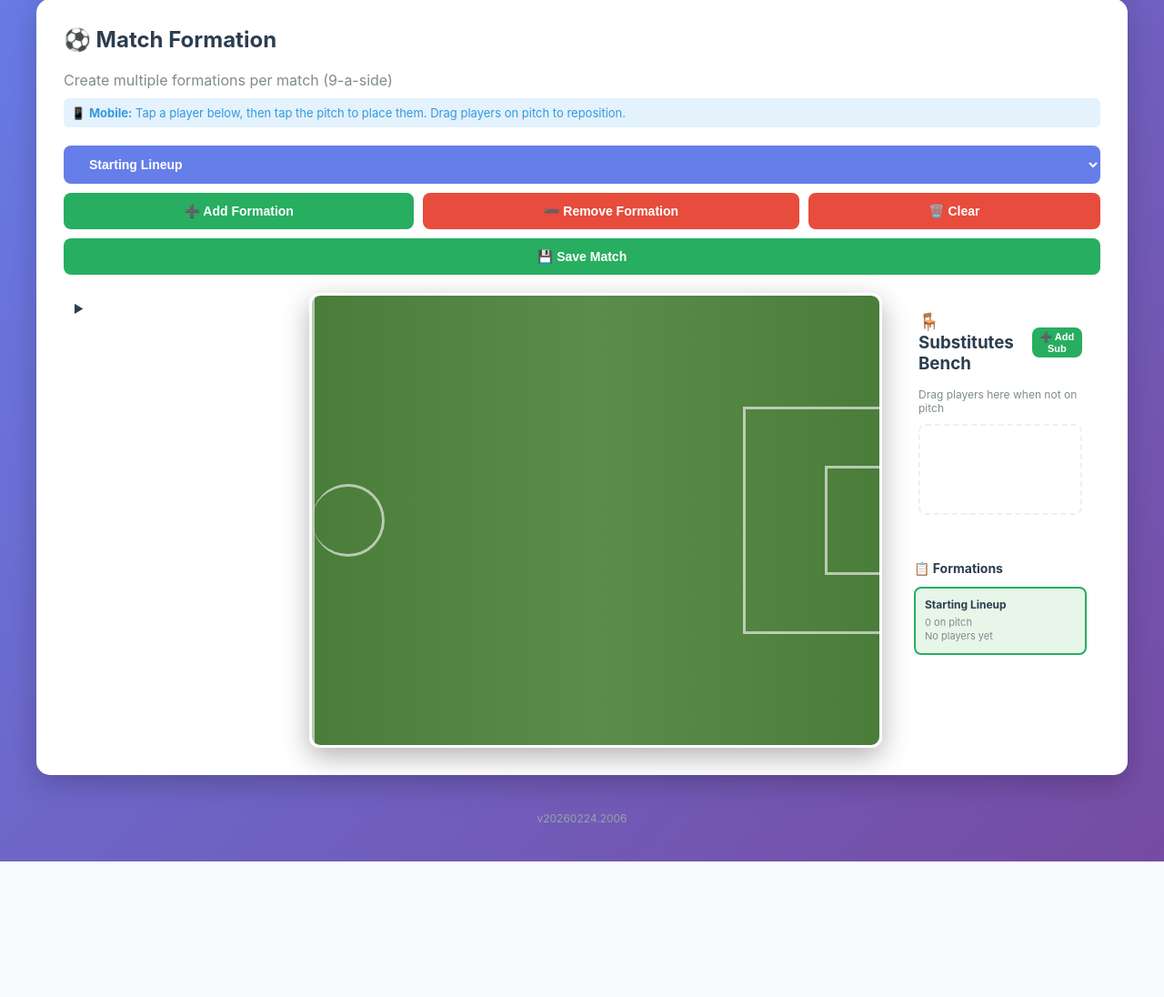
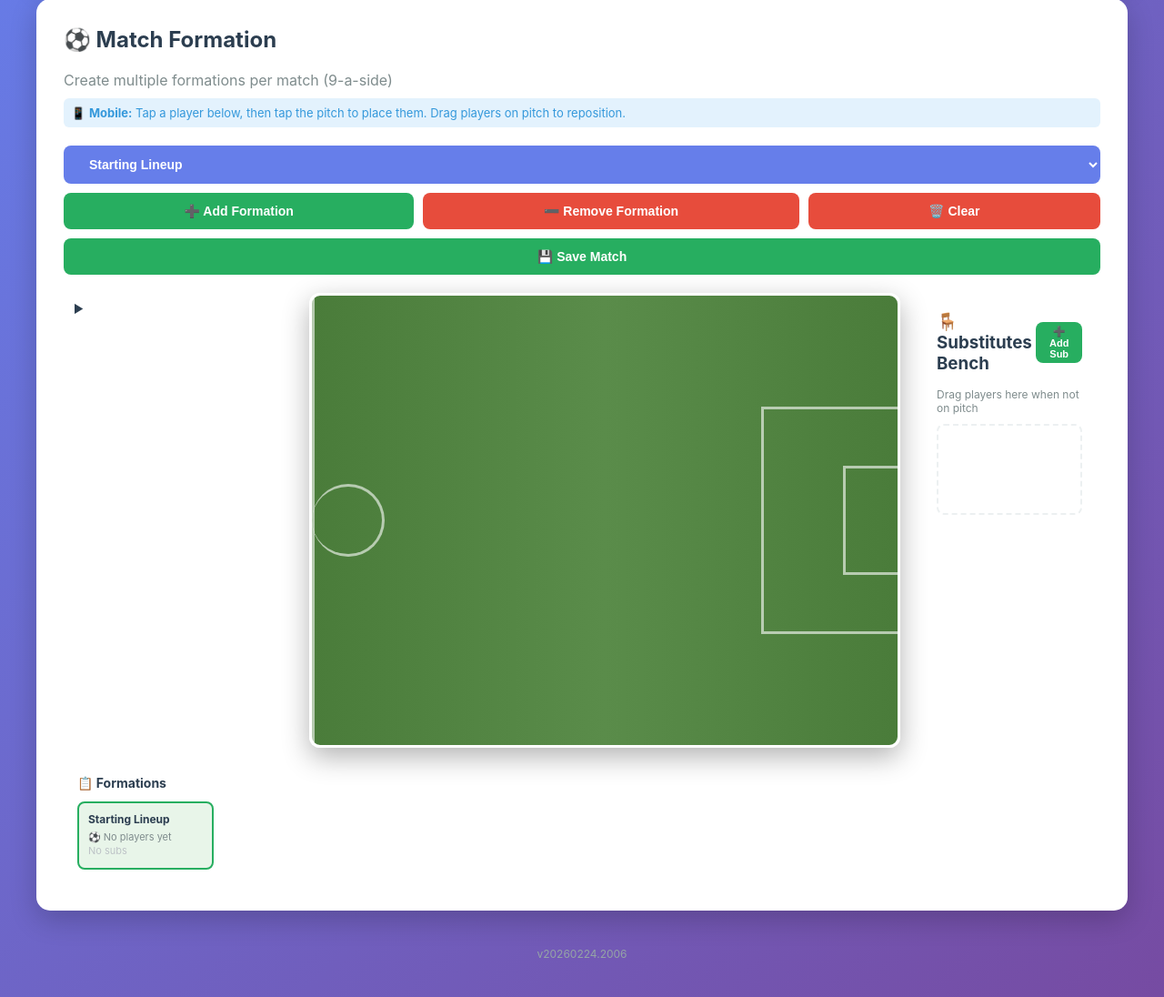
Before and after one commit to counterfitninja/frometowneagles, a Flask app: page /pitch?formation_id=1 in a window 1280 px wide. Shown: the part 156-1252 px from the top of the page at 91% size. Before the commit the page ends 1103 px from the top, so only its background shows below. Run offline with Flask 3, Linux system fonts and the light colour scheme; the visitor is signed in with stand-in values (Sample User, id 1); data comes from the database, SQL or seed files in the repository; data that the repository does not hold is empty.

Commit message:
Formation

```diff
--- a/templates/pitch.html
+++ b/templates/pitch.html
@@ -41,23 +41,22 @@
 
     .formation-container {
         display: grid;
-        grid-template-columns: 250px 1fr 220px;
+        grid-template-columns: 250px 1fr 200px;
         gap: 20px;
         overflow: visible;
-    }
-
-    .right-panel {
-        display: flex;
-        flex-direction: column;
-        gap: 15px;
     }
 
     .formations-overview {
         background: white;
         border-radius: 12px;
         padding: 15px;
-        max-height: 400px;
-        overflow-y: auto;
+        margin-top: 15px;
+    }
+
+    #formationsMiniList {
+        display: flex;
+        gap: 10px;
+        flex-wrap: wrap;
     }
 
     .formation-mini-card {
@@ -65,9 +64,10 @@
         border: 2px solid #ecf0f1;
         border-radius: 8px;
         padding: 10px;
-        margin-bottom: 8px;
         cursor: pointer;
         transition: border-color 0.2s, background 0.2s;
+        min-width: 150px;
+        flex: 0 0 auto;
     }
 
     .formation-mini-card:hover {
@@ -329,10 +329,6 @@
     }
 
     @media (max-width: 768px) {
-        .formations-overview {
-            display: none;
-        }
-
         .formation-container {
             grid-template-columns: 1fr;
             gap: 10px;
@@ -557,7 +553,6 @@
             </div>
         </div>
 
-        <div class="right-panel">
         <div class="subs-bench">
             <div style="display: flex; justify-content: space-between; align-items: center; margin-bottom: 15px;">
                 <h3 style="margin: 0; color: #2c3e50;">🪑 Substitutes Bench</h3>
@@ -568,12 +563,11 @@
                 <!-- Subs will appear here -->
             </div>
         </div>
+    </div>
 
     <div class="formations-overview">
         <h3 style="margin-bottom: 12px; color: #2c3e50; font-size: 14px;">📋 Formations</h3>
         <div id="formationsMiniList"></div>
-            </div>
-        </div>
     </div>
 </div>
 
@@ -1195,12 +1189,15 @@
             const playerNames = formation.players.length
                 ? formation.players.map(p => p.name.split(' ')[0]).join(', ')
                 : 'No players yet';
+            const subNames = formation.subs.length
+                ? formation.subs.map(p => p.name.split(' ')[0]).join(', ')
+                : null;
             const subCount = formation.subs.length;
             card.innerHTML = `
                 <div class="mini-name">${formation.name || 'Formation ' + (index + 1)}</div>
                 <div class="mini-players">
-                    ${formation.players.length} on pitch${subCount ? ', ' + subCount + ' sub' + (subCount > 1 ? 's' : '') : ''}<br>
-                    ${playerNames}
+                    ⚽ ${playerNames}<br>
+                    ${subNames ? '🪑 ' + subNames : '<span style="color:#bdc3c7;">No subs</span>'}
                 </div>`;
             list.appendChild(card);
         });
```
Lines whose indentation alone changed are shown as unchanged.
